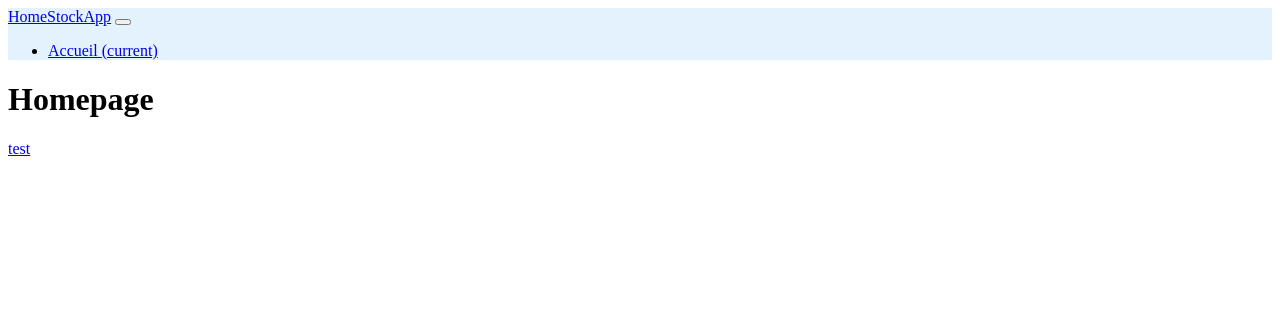
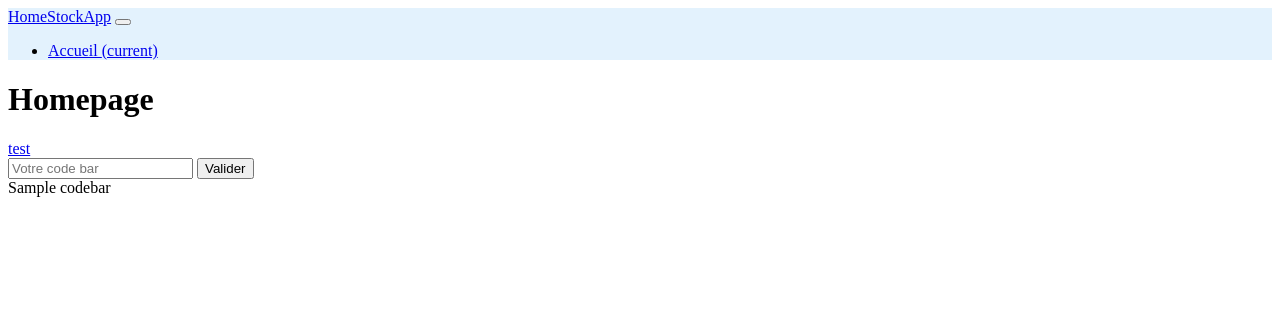
Before and after one commit to Neileruaa/HomeStockApp, a Symfony app: template templates/home/index.html.twig in a window 1280 px wide. Shown: the top 320 px of the page. Run offline with Twig, Linux system fonts and the light colour scheme; the template is opened without the code that fills it: most values are stand-ins (such as "Sample title", 1, 10 or a date in 2020); some libraries are stand-ins or nearby versions.

Commit message:
codebar form

```diff
--- a/templates/home/index.html.twig
+++ b/templates/home/index.html.twig
@@ -5,4 +5,9 @@
 {% block body %}
     <h1>Homepage</h1>
     <a href="#" class="btn btn-primary">test</a>
+    <form action="{{ path('app_home_findbarcode') }}" method="post">
+        <input type="number" id="codebar" name="codebar" placeholder="Votre code bar">
+        <input type="submit" value="Valider" class="btn btn-success">
+    </form>
+    {% if codebar %} {{ codebar }} {% endif %}
 {% endblock %}
```
Also changed, not shown: src/Controller/HomeController.php (+11 -0 lines).
